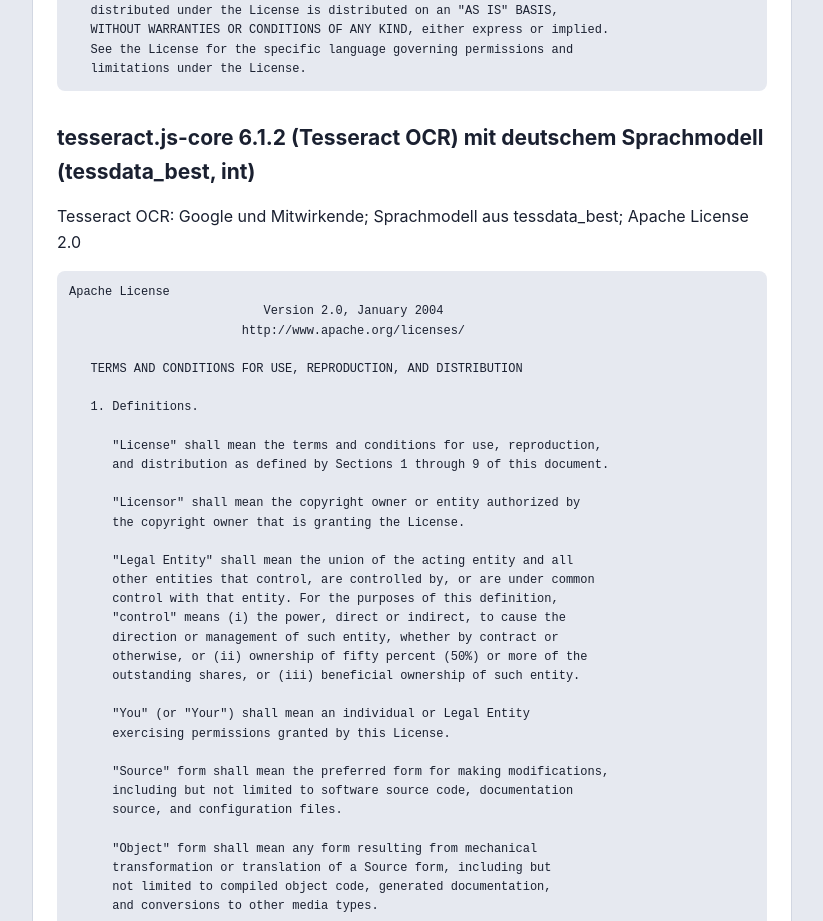
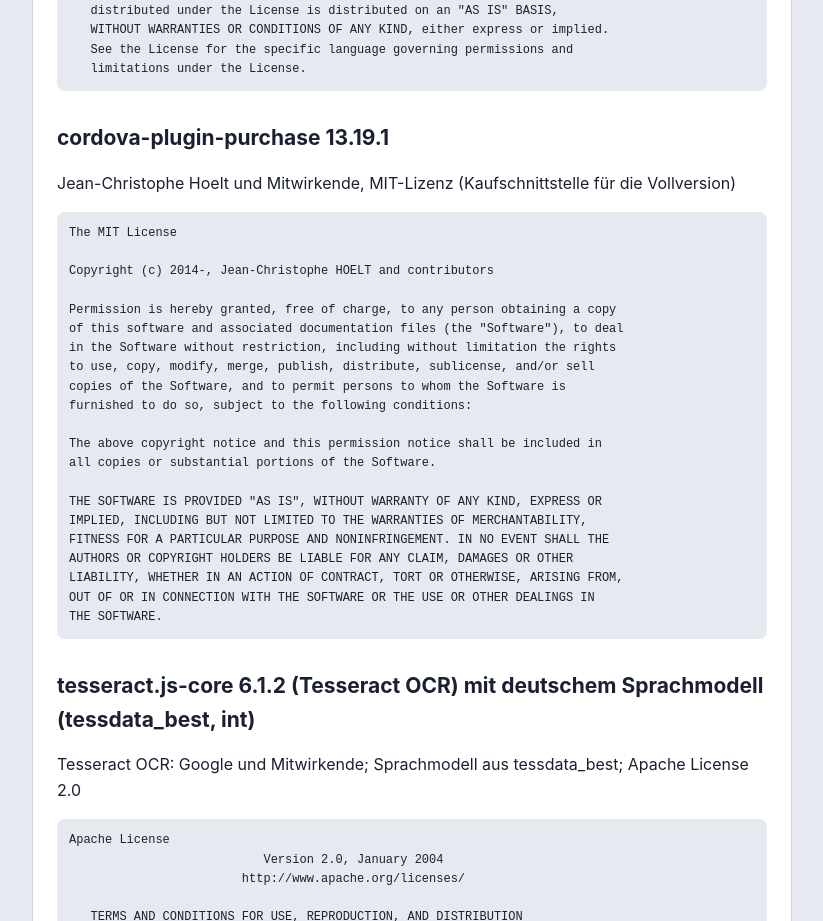
Before and after one commit to simaehlmann-cloud/blattwerk, a website: page docs/blattwerk/lizenzen.html in a window 1280 px wide. Shown: the part 9420-10341 px from the top of the page, without its empty margins (228-1051 px from the left). Drawn offline with Linux system fonts and the light colour scheme.

Commit message:
Add files via upload

```diff
--- a/docs/blattwerk/lizenzen.html
+++ b/docs/blattwerk/lizenzen.html
@@ -501,6 +501,30 @@ The word &#x27;QR Code&#x27; is registered trademark of DENSO WAVE INCORPORATED.
    See the License for the specific language governing permissions and
    limitations under the License.</pre>
 
+  <h2>cordova-plugin-purchase 13.19.1</h2>
+  <p>Jean-Christophe Hoelt und Mitwirkende, MIT-Lizenz (Kaufschnittstelle für die Vollversion)</p>
+  <pre>The MIT License
+
+Copyright (c) 2014-, Jean-Christophe HOELT and contributors
+
+Permission is hereby granted, free of charge, to any person obtaining a copy
+of this software and associated documentation files (the &quot;Software&quot;), to deal
+in the Software without restriction, including without limitation the rights
+to use, copy, modify, merge, publish, distribute, sublicense, and/or sell
+copies of the Software, and to permit persons to whom the Software is
+furnished to do so, subject to the following conditions:
+
+The above copyright notice and this permission notice shall be included in
+all copies or substantial portions of the Software.
+
+THE SOFTWARE IS PROVIDED &quot;AS IS&quot;, WITHOUT WARRANTY OF ANY KIND, EXPRESS OR
+IMPLIED, INCLUDING BUT NOT LIMITED TO THE WARRANTIES OF MERCHANTABILITY,
+FITNESS FOR A PARTICULAR PURPOSE AND NONINFRINGEMENT. IN NO EVENT SHALL THE
+AUTHORS OR COPYRIGHT HOLDERS BE LIABLE FOR ANY CLAIM, DAMAGES OR OTHER
+LIABILITY, WHETHER IN AN ACTION OF CONTRACT, TORT OR OTHERWISE, ARISING FROM,
+OUT OF OR IN CONNECTION WITH THE SOFTWARE OR THE USE OR OTHER DEALINGS IN
+THE SOFTWARE.</pre>
+
   <h2>tesseract.js-core 6.1.2 (Tesseract OCR) mit deutschem Sprachmodell (tessdata_best, int)</h2>
   <p>Tesseract OCR: Google und Mitwirkende; Sprachmodell aus tessdata_best; Apache License 2.0</p>
   <pre>Apache License
```
Also changed, not shown: docs/blattwerk/datenschutz.html (+14 -5 lines).
